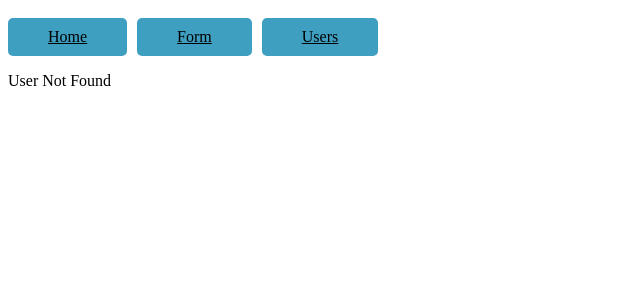
After one commit to DCPRHeart/Victory101, a Flask app: page /user/info/1 in a window 1280 px wide. The commit adds this page. Shown: the top 300 px of the page, without its empty margins (0-640 px from the left). Run offline with Flask 3, Linux system fonts and the light colour scheme.

Commit message:
Co-authored-by: victoriasant233-glitch <victoriasant233-glitch@users.noreply.github.com>

```diff
--- a/flask1/app.py
+++ b/flask1/app.py
@@ -1,7 +1,9 @@
 from flask import Flask, render_template, request
 from markupsafe import escape
+import uuid
+import json
 import os
-local_dir = os.path.dirname(__file__)
+local_dir = os.path.dirname(__file__) + "/"
 
 app=Flask(__name__)
 
@@ -24,15 +26,86 @@ def form():
     }
     if request.method=="POST":
         # request.form -> {name, last}
-        #printing first name
-        app.logger.info(request.form.get("name"))
         first=request.form.get("name")
         last=request.form.get("last")
         color=request.form.get("color")
         band=request.form.get("band")
         food=request.form.get("food")
-        f = open(local_dir + "/formdata.csv", "a")
-        f.write(f"{last}, {first}, {color}, {band}, {food}\n")
+        id = str(uuid.uuid4())
+        ans={
+            "id": id,
+            "first": first,
+            "last": last,
+            "color": color,
+            "band": band,
+            "food": food
+        }
+        app.logger.info(ans)
+
+        with open(local_dir+"data.json", "r+") as file:
+            try:
+                storage: dict = json.load(file)
+            except json.JSONDecodeError:
+                storage = {
+                    "StorageData": []
+                }
+            arr: list =storage.get("StorageData",[])
+            arr.append(ans)
+            storage["StorageData"] = arr
+            file.seek(0)
+            json.dump(storage, file, indent=4)
+
         context["success"] = True
 
     return render_template("form.html", **context)
+
+
+@app.route("/user/directory")
+def user_directory():
+    #Lists all users who have filled out the form
+    #allow navigation to info about the user
+
+    with open(local_dir+"data.json", "r") as file:
+        try:
+            storage: dict = json.load(file)
+        except json.JSONDecodeError:
+            storage = {
+                "StorageData": []
+            }
+    users: list =storage.get("StorageData")
+
+    return render_template("user/index.html", users=users)
+
+@app.route("/user/info/<ID>")
+def user_info(ID):
+    context = {
+        "user" : {"id": "", "first": "", "last": "", "color": "", "band": "", "food": ""}
+    }
+    #TODO: Read user info from data.json
+    #
+    #if ID in data.json StorageData
+    #   Display user information
+    #
+    # else: say "User not Found"
+
+    with open(local_dir+"data.json", "r") as file:
+        try:
+            storage: dict = json.load(file)
+        except json.JSONDecodeError:
+            storage = {
+                "StorageData": []
+            }
+        users: list =storage.get("StorageData")
+
+    found = None
+    for user in users:
+        if user["id"] == ID:
+            found = user
+            break
+    #handle user not found:
+
+
+    #handle user found:
+    context["user"] = found
+
+    return render_template("user/info.html", **context)
--- /dev/null
+++ b/flask1/data.json
@@ -0,0 +1,20 @@
+{
+    "StorageData": [
+        {
+            "id": "87609255-d8c7-4d7d-ab9b-a1ff72b803b2",
+            "first": "David",
+            "last": "Richman",
+            "color": "green",
+            "band": "Gray Havens",
+            "food": "Tomato Juice"
+        },
+        {
+            "id": "0836ec9b-13c5-411d-b2d1-2061119fe2d6",
+            "first": "Victoria",
+            "last": "Sant",
+            "color": "blue",
+            "band": "ACDC",
+            "food": "hotdogs"
+        }
+    ]
+}
--- a/flask1/templates/index.html
+++ b/flask1/templates/index.html
@@ -9,7 +9,8 @@
         <nav>
             <a class="nav-link" href="/">Home</a>
             <a class="nav-link" href="/form">Form</a>
-            <a class="nav-link" href="/info">Info</a>
+            {# <a class="nav-link" href="/info">Info</a> #}
+            <a class="nav-link" href="/user/directory">Users</a>
         </nav>
         {% block content %}
             <h1 class="nav-link">Hello, World</h1>
--- /dev/null
+++ b/flask1/templates/user/info.html
@@ -0,0 +1,17 @@
+{% extends "index.html" %}
+
+{% block styles %}
+    <link rel="stylesheet" type="text/css" href="/static/colors.css">
+{% endblock styles %}
+
+{% block content %}
+    {# user #}
+    {% if user %}
+        <h2>Name: {{user.first}} {{user.last}}</h2>
+        <p>Favorite Color: {{user.color}}</p>
+        <p>Favorite Band: {{user.band}}</p>
+        <p>Least Favorite Food: {{user.food}}</p>
+    {% else %}
+        <p>User Not Found</p>
+    {% endif %}
+{% endblock %}
--- a/intro/_json/_json.py
+++ b/intro/_json/_json.py
@@ -22,6 +22,10 @@ print(parsed_data)
 # Write JSON to a file
 with open("data.json", "w") as file_name:
     json.dump(data, file_name, indent=4)
+#equivilent to:
+file_name = open("data.json", "w")
+json.dump(data, file_name, indent=4)
+file_name.close()
 
 # Read JSON from a file
 with open("data.json", "r") as file_name:
--- a/intro/data_flows/loops.py
+++ b/intro/data_flows/loops.py
@@ -21,4 +21,5 @@ while count < 5:
     print("While loop count:", count)
     count += 1  # Increment the count to avoid infinite loop
 
+
 # Be careful with while loops to ensure the condition will eventually become false
```
Also changed, not shown: data.json (added, +7 -0 lines), flask1/templates/user/index.html (added, +9 -0 lines), intro/_json/data.json (added, +9 -0 lines).
